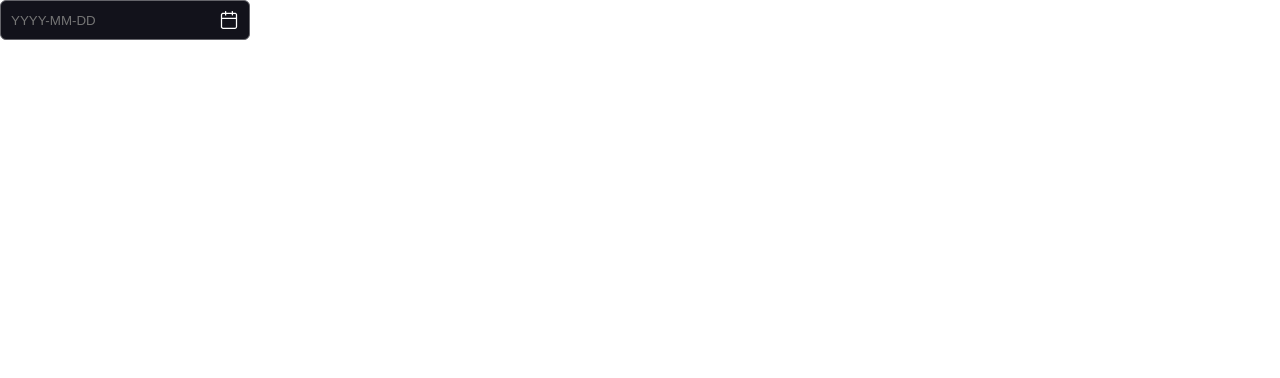
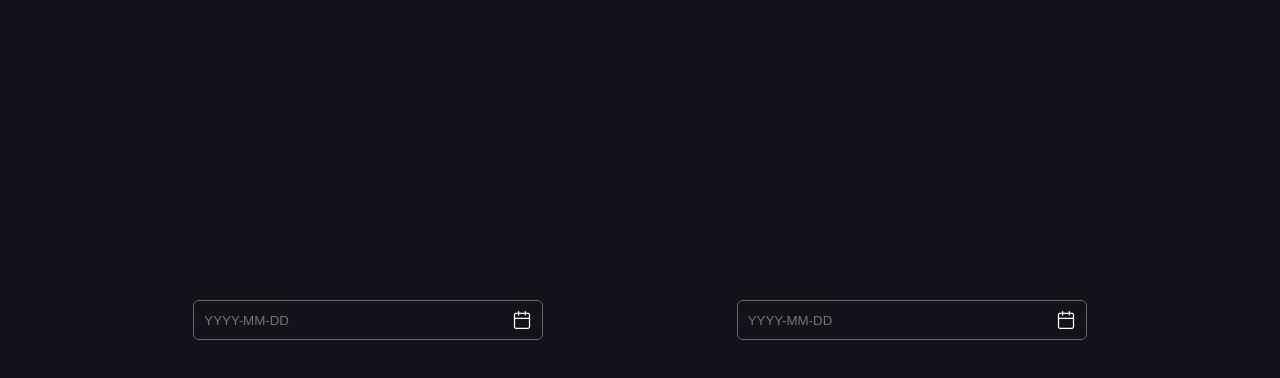
Before and after one commit to matiaszhang/react_datetime_picker, a React (Create React App) app: page / in a window 1280 px wide. Shown: the top 378 px of the page. Built offline with nearby package versions, Linux system fonts and the light colour scheme.

Commit message:
styled the canlendars

```diff
--- a/src/App.css
+++ /dev/null
@@ -1,38 +0,0 @@
-.App {
-  text-align: center;
-}
-
-.App-logo {
-  height: 40vmin;
-  pointer-events: none;
-}
-
-@media (prefers-reduced-motion: no-preference) {
-  .App-logo {
-    animation: App-logo-spin infinite 20s linear;
-  }
-}
-
-.App-header {
-  background-color: #282c34;
-  min-height: 100vh;
-  display: flex;
-  flex-direction: column;
-  align-items: center;
-  justify-content: center;
-  font-size: calc(10px + 2vmin);
-  color: white;
-}
-
-.App-link {
-  color: #61dafb;
-}
-
-@keyframes App-logo-spin {
-  from {
-    transform: rotate(0deg);
-  }
-  to {
-    transform: rotate(360deg);
-  }
-}
--- /dev/null
+++ b/src/App.scss
@@ -0,0 +1,11 @@
+@import "common.scss";
+
+.App {
+  width: 100%;
+  height: 100vh;
+  display: flex;
+  justify-content: space-evenly;
+  padding-top: 300px;
+  background-color: $dark100;
+  text-align: center;
+}
--- a/src/App.tsx
+++ b/src/App.tsx
@@ -1,10 +1,11 @@
 import DatetimePicker from "components/DatetimePicker";
-import "./App.css";
+import "./App.scss";
 
 function App() {
   return (
     <div className="App">
       <DatetimePicker onChange={() => true} />
+      <DatetimePicker showTime={true} onChange={() => true} />
     </div>
   );
 }
--- a/src/components/DatetimePicker/datetime-picker.scss
+++ b/src/components/DatetimePicker/datetime-picker.scss
@@ -15,7 +15,7 @@
     box-sizing: border-box;
     background: $dark100 url(assets/calendar.png) right no-repeat;
     background-origin: content-box;
-    min-width: 250px;
+    min-width: 350px;
 
     &:focus {
       border: 1px solid $primary;
```
